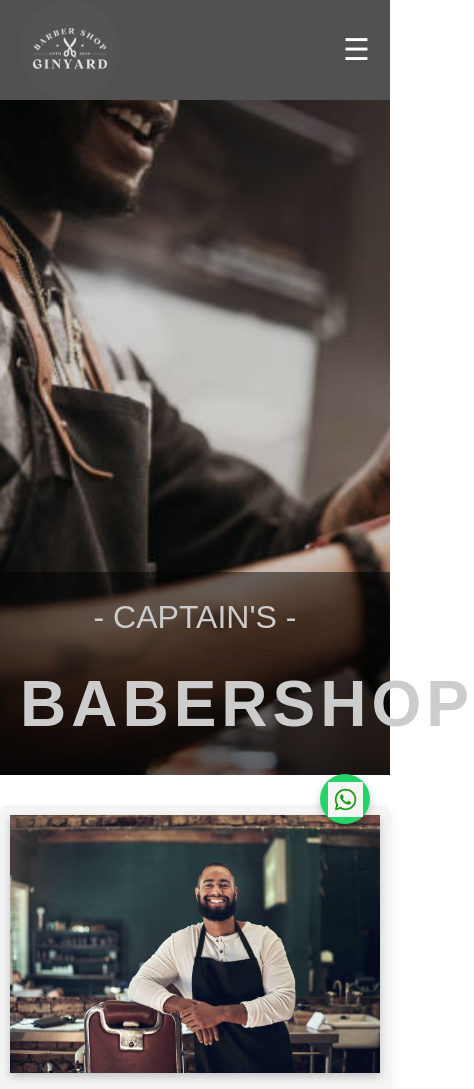
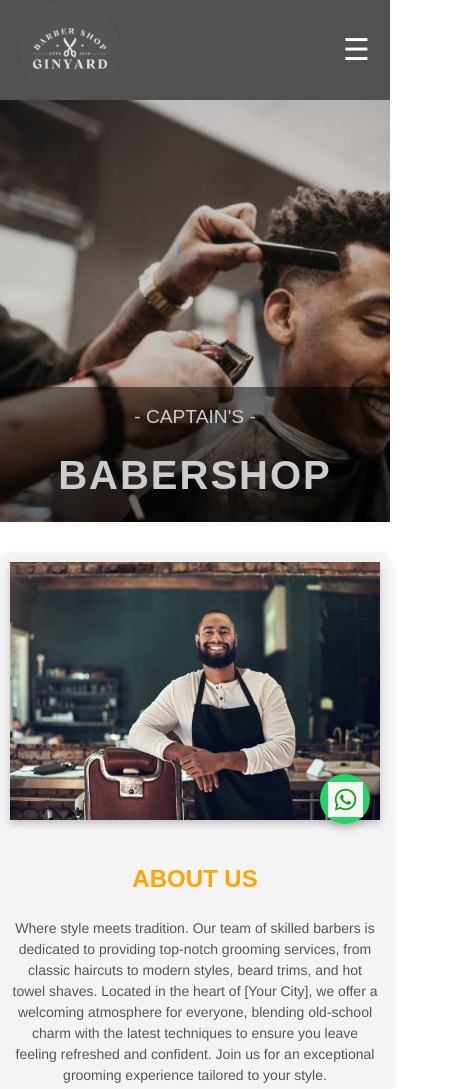
Before and after one commit to malechmwaniki/captain-s-babershop.github.io, a plain HTML site: page index.html in a window 390 px wide. Shown: the top 1089 px of the page, 474 px wide, since content can reach past the window. Drawn offline with Linux system fonts and the light colour scheme; a web font is replaced by a local one.

Commit message:
Update styles.css

```diff
--- a/styles.css
+++ b/styles.css
@@ -15,15 +15,16 @@ section {
     padding: 60px 20px;
     text-align: center;
 }
-
+/* Home Section Background */
 #home {
     background-color: #f4f4f4;
     background-image: url('babershop.jpg');
-    background-position: fixed;
+    background-position: center; /* Changed from 'fixed' to 'center' for better responsiveness */
     background-repeat: no-repeat;
     background-size: cover;
     height: 80vh;
-    filter:brightness(0.8);
+    filter: brightness(0.8);
+    position: relative; /* To ensure that the .captain overlay is positioned correctly */
 }
 
 /* Styling for the captain div as an overlay */
@@ -50,6 +51,60 @@ section {
     font-size: 4rem;
     letter-spacing: 5px;
 }
+
+/* Responsive Design: Medium screens (1024px and below) */
+@media (max-width: 1024px) {
+    #home {
+        height: 70vh; /* Reduce the height slightly for smaller screens */
+        background-position: center; /* Keep the background centered */
+    }
+
+    .captain p {
+        font-size: 1.8rem; /* Slightly smaller text */
+    }
+
+    .captain h1 {
+        font-size: 3.5rem;
+        letter-spacing: 4px; /* Reduce letter spacing for readability */
+    }
+}
+
+/* Responsive Design: Small screens (768px and below) */
+@media (max-width: 768px) {
+    #home {
+        height: 60vh; /* Reduce the height further for small screens */
+    }
+
+    .captain p {
+        font-size: 1.5rem; /* Smaller paragraph text */
+    }
+
+    .captain h1 {
+        font-size: 3rem; /* Smaller heading */
+        letter-spacing: 3px; /* Adjust spacing for smaller screens */
+    }
+}
+
+/* Responsive Design: Extra small screens (480px and below) */
+@media (max-width: 480px) {
+    #home {
+        height: 50vh; /* Reduce height for very small screens */
+    }
+
+    .captain p {
+        font-size: 1.2rem; /* Even smaller text for mobile devices */
+    }
+
+    .captain h1 {
+        font-size: 2.5rem; /* Reduce heading size for mobile */
+        letter-spacing: 2px; /* Further reduce letter spacing */
+    }
+
+    .captain {
+        padding: 15px; /* Reduce padding to save space on small screens */
+    }
+}
+
 
 /* Animation to slide text up */
 @keyframes slideIn {
```
